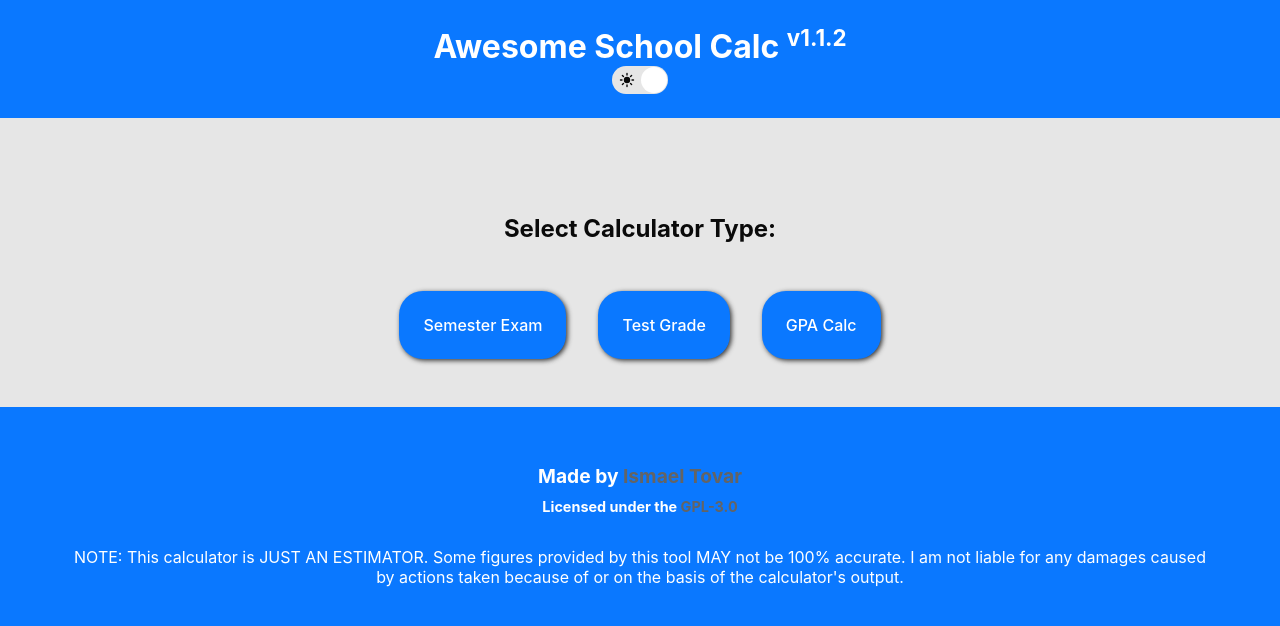
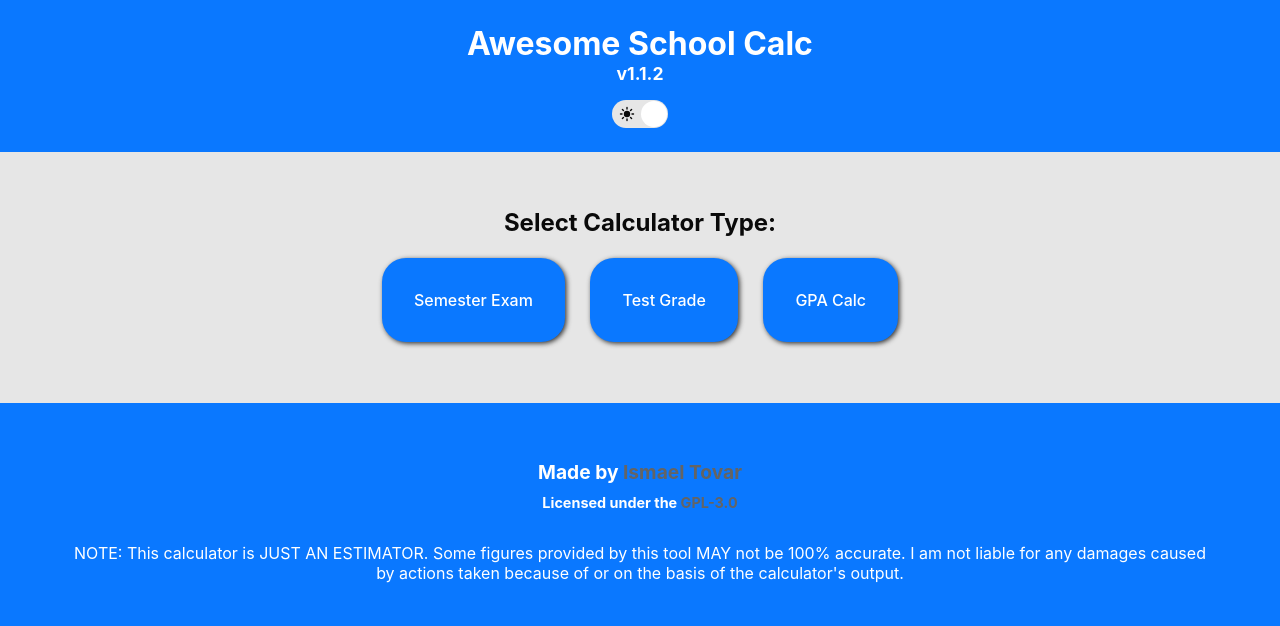
Before and after one commit to ismaeltech01/awesome-school-calc, a React (Create React App) app: page / in a window 1280 px wide. Shown: the top 626 px of the page. Built offline with nearby package versions, Linux system fonts and the light colour scheme.

Commit message:
Improved display of switch & buttons

```diff
--- a/src/components/Header.js
+++ b/src/components/Header.js
@@ -29,11 +29,14 @@ const Header = () => {
           <header>
             <Container id="header">
               <NavLink to="/">
-                <h1 id='header-txt' className={theme}>Awesome School Calc  <sup id='header-sup-txt' className={theme}>v1.1.2</sup></h1>
+                <h1 id='header-txt' className={theme}>Awesome School Calc</h1>
+                <h2 id='header-v-num'className={theme}>v1.1.2</h2>
               </NavLink>
-              <label>
-                <Switch onChange={toggleTheme} checked={theme === 'light' ? true: false} onColor='#e6e6e6' offColor='#646464' checkedIcon={<SunnyIcon/>} uncheckedIcon={<MoonIcon/>}/>
-              </label>
+              <Container id="theme-switch">
+                <label>
+                  <Switch onChange={toggleTheme} checked={theme === 'light' ? true: false} onColor='#e6e6e6' offColor='#646464' checkedIcon={<SunnyIcon/>} uncheckedIcon={<MoonIcon/>}/>
+                </label>
+              </Container>
             </Container>
           </header>
         )}}
--- a/src/css/GPACalc.scss
+++ b/src/css/GPACalc.scss
@@ -7,10 +7,7 @@
 }
 
 #gpa-calc-types {
-  padding: .5em 1em 2em;
-  display: flex;
-  align-items: center;
-  justify-content: center;
+  @include calcTypes;
 }
 
 #gpa-calc-option {
--- a/src/css/Header.scss
+++ b/src/css/Header.scss
@@ -2,7 +2,7 @@
 @import 'mixins.scss';
 
 #header {
-  padding: 1.5em;
+  padding: clamp(1em, 10vh, 1.5em);
   @include colProp(primary, background-color);
 }
 
@@ -10,9 +10,13 @@
   @include colProp(secondary, color);
 }
 
-#header-sup-txt {
-  font-size: .7em;
+#header-v-num {
+  font-size: 1.1em;
   @include colProp(secondary, color);
+}
+
+#theme-switch {
+  margin: clamp(.1vh, 3%, 2vh) auto auto;
 }
 
 .icon-contain {
--- a/src/css/InitialQuestion.scss
+++ b/src/css/InitialQuestion.scss
@@ -8,16 +8,17 @@
 
 #init-q-els {
   animation: appear .5s ease-out 0s forwards;
+  display: flex;
+  flex-direction: column;
+  align-items: center;
 }
 
 #init-q-head {
-  padding: 2em;
+  padding: 1vh 1vw;
 }
 
 #calc-types {
-  display: flex;
-  align-items: center;
-  justify-content: center;
+  @include calcTypes;
 }
 
 #calc-option {
--- a/src/css/_mixins.scss
+++ b/src/css/_mixins.scss
@@ -74,10 +74,11 @@
 }
 
 @mixin linkBtn {
-  padding: 1.5em;
-  margin: 0em 1em;
+  padding: clamp(1em, 20vw, 2em);
+  margin: clamp(.5em, 1vw, 2em);
   border-radius: 1.5em;
   font-weight: 500;
+  font-size: clamp(1em, 1em, 3em);
 
   &.light {
     background-color: $btn-col;
@@ -140,3 +141,11 @@
 @mixin pageBackground {
   @include colProp(tertiary, background-color)
 }
+
+@mixin calcTypes {
+  display: flex;
+  flex: 1;
+  flex-wrap: wrap;
+  align-items: center;
+  justify-content: center;
+}
```
